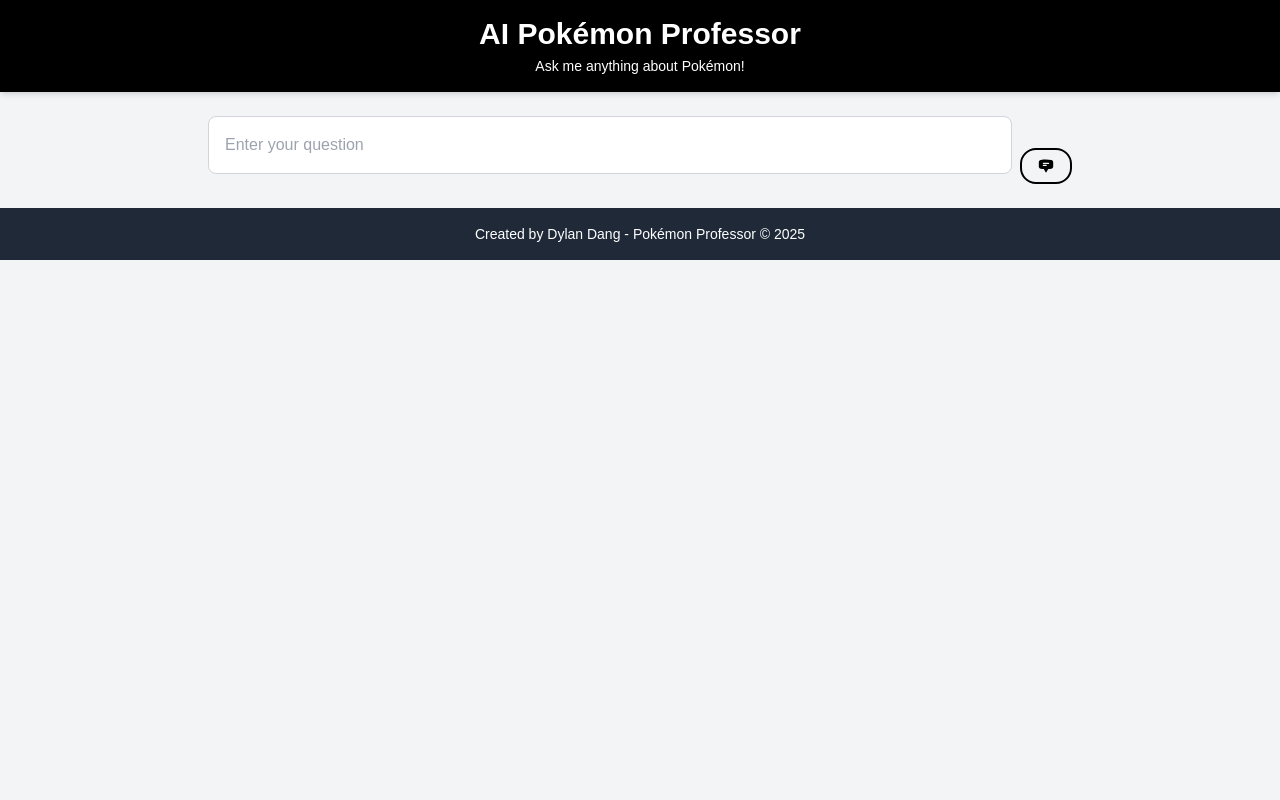
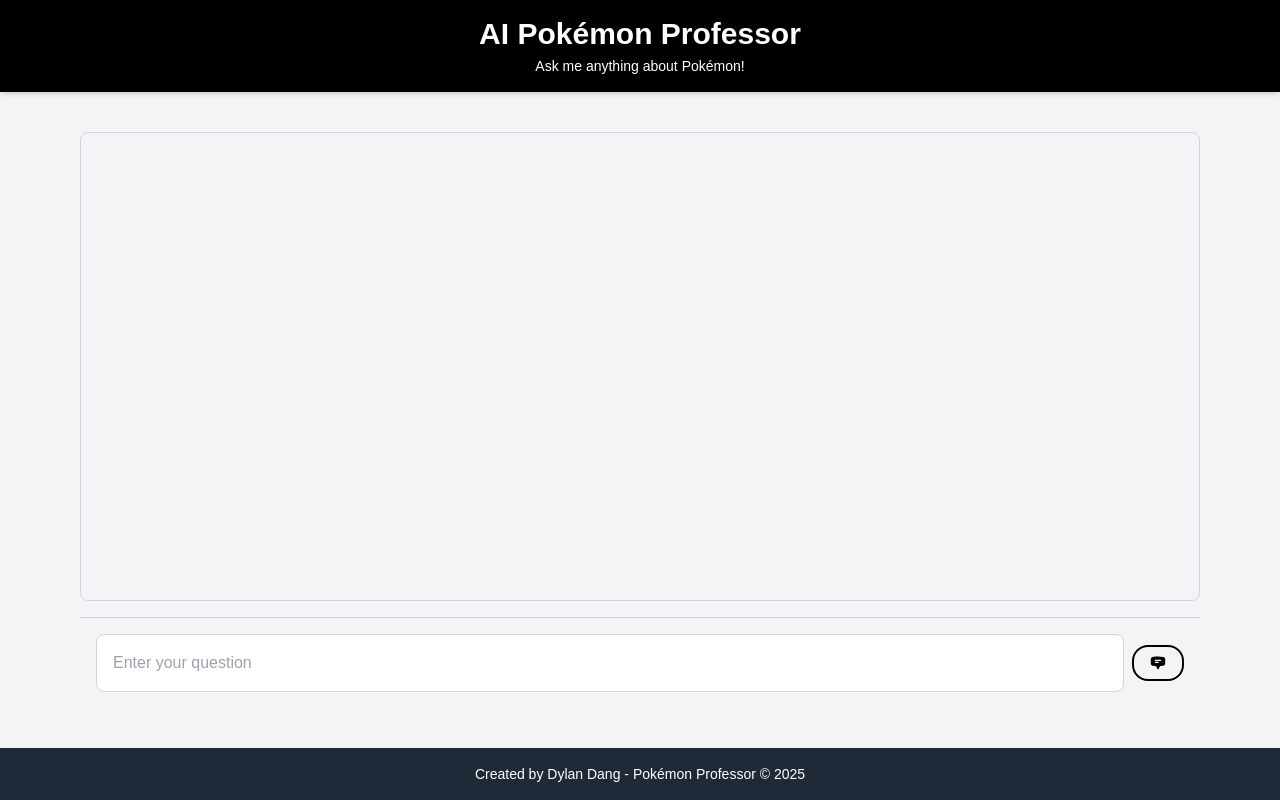
Before and after one commit to dangzdylan/PokemonAnswerEngine, a Next.js app in the folder frontend/: page / in a window 1280 px wide. Built offline with nearby package versions, Linux system fonts and the light colour scheme.

Commit message:
implemented chat history with scrollable chat box, made style changes for ui scalability

```diff
--- a/frontend/app/page.tsx
+++ b/frontend/app/page.tsx
@@ -3,7 +3,7 @@
 
 const Home = () => {
   return (
-    <div className="min-h-screen bg-gray-100">
+    <div className="h-screen flex flex-col bg-gray-100">
       <Head>
         <title>Pokémon Answer Engine</title>
         <meta name="description" content="Search for Pokémon information using AI" />
@@ -11,18 +11,19 @@
         <link rel="icon" href="/favicon.ico" />
       </Head>
 
+      {/* Header */}
       <header className="bg-black text-white py-4 shadow-md text-center">
         <h1 className="text-3xl font-bold">AI Pokémon Professor</h1>
         <p className="text-sm mt-1">Ask me anything about Pokémon!</p>
       </header>
 
-      <main className="container mx-auto p-6 text-black text-center">
-        <div className="px-20">
-          <PokemonQuery />
-        </div>
+      {/* Main Content */}
+      <main className=" flex-grow flex flex-col overflow-y-auto px-20 py-10 text-black">
+        <PokemonQuery />
       </main>
 
-      <footer className="bg-gray-800 text-white py-4 mt-auto text-center">
+      {/* Footer */}
+      <footer className="bg-gray-800 text-white py-4 text-center">
         <p className="text-sm">Created by Dylan Dang - Pokémon Professor © 2025</p>
       </footer>
     </div>
--- a/frontend/components/PokemonQuery.tsx
+++ b/frontend/components/PokemonQuery.tsx
@@ -1,29 +1,40 @@
 "use client";
 
-import React, { useState } from "react";
+import React, { useState, useEffect, useRef } from "react";
 import { fetchPokemonData, RetrievedData } from "@/utils/api";
 import { HiMiniChatBubbleBottomCenterText } from "react-icons/hi2";
 import "./PokemonQuery.css";
 
+interface ChatMessage {
+  query: string;
+  response: string;
+  retrievedData: RetrievedData[];
+  showCards: boolean;
+}
+
 const PokemonQuery: React.FC = () => {
   const [query, setQuery] = useState("");
-  const [response, setResponse] = useState<string>("");
-  const [submittedQuery, setSubmittedQuery] = useState<string>("");
-  const [retrievedData, setRetrievedData] = useState<RetrievedData[]>([]);
-  const [error, setError] = useState<string | null>(null);
-  const [showPokemonCards, setShowPokemonCards] = useState(false);
+  const [history, setHistory] = useState<ChatMessage[]>([]);
+  const chatContainerRef = useRef<HTMLDivElement>(null);
+  const [loading, setLoading] = useState(false);
 
   const handleQuery = async (customQuery?: string) => {
     const activeQuery = customQuery || query;
     try {
-      setSubmittedQuery(activeQuery);
+      setLoading(true);
       const data = await fetchPokemonData(activeQuery);
-      setResponse(data.response);
-      setRetrievedData(data.retrieved_data);
-      setError(null);
+
+      // Add query and response to history
+      setHistory((prev) => [
+        ...prev,
+        { query: activeQuery, response: data.response, retrievedData: data.retrieved_data, showCards: false},
+      ]);
+
+      setQuery(""); // Clear the input box
     } catch (err) {
-      setError("Failed to fetch data. Please try again.");
       console.error(err);
+    } finally {
+      setLoading(false);
     }
   };
 
@@ -33,83 +44,119 @@
   }
 
   function properSentenceCapitalization(sentence: string) {
-    let newSentence = "";
-    for (const word of sentence.split(" ")) {
-      newSentence += word[0] + word.slice(1).toLowerCase() + " ";
-    }
-    return newSentence;
+    return sentence
+      .split(" ")
+      .map((word) => word[0].toUpperCase() + word.slice(1).toLowerCase())
+      .join(" ");
   }
 
+  const toggleShowCards = (index: number) => {
+    setHistory((prev) =>
+      prev.map((message, i) =>
+        i === index ? { ...message, showCards: !message.showCards } : message
+      )
+    );
+  };
+
+  // Scroll to the bottom of the chat when history updates
+  useEffect(() => {
+    if (chatContainerRef.current) {
+      chatContainerRef.current.scrollTop = chatContainerRef.current.scrollHeight;
+    }
+  }, [history.length]);
+
   return (
-    <div>
-      {error && <p style={{ color: "red" }}>{error}</p>}
+    <div className="flex flex-col h-full">
+      {/* Chat Container */}
+      <div
+        ref={chatContainerRef}
+        className="flex-grow overflow-y-auto border border-gray-300 rounded-lg p-4 mb-4"
+      >
+        {history.map((message, index) => (
+          <div key={index} className="mb-6">
+            <div className="text-left">
+              <h2 className="font-bold text-blue-500">You:</h2>
+              <p>{message.query}</p>
+            </div>
 
-      {submittedQuery && (
-        <div className="my-5 text-left">
-          <h2 className="font-bold mx-2">{"You:"}</h2>
-          <div className="mx-2"> {`${submittedQuery}`} </div>
+            <div className="text-left mt-2">
+              <h2 className="font-bold text-green-600">Pokémon Professor:</h2>
+              <p>{message.response}</p>
             </div>
-      )}
 
-      {response && (
-        <div>
-          <h2 className="font-bold text-left mx-2">Pokémon Professor :</h2>
-          <p className="text-left mx-2">{response}</p>
+            {message.retrievedData.length > 0 && (
+              <div className="mt-4">
+                <button
+                  className="font-bold py-2 px-4 bg-stone-900 text-white rounded-lg hover:bg-stone-700 transition ease-in-out duration-300"
+                  onClick={() => toggleShowCards(index)}
+                >
+                  {message.showCards ? "Hide Pokémon Data" : "Show Pokémon Data"}
+                </button>
+                {message.showCards && (
+                  <div className="flex flex-wrap mt-2">
+                    {message.retrievedData.map((pokemon) => (
+                      <div
+                        key={pokemon.id}
+                        className={`flex-1 m-2 pokemon-card p-4 rounded-lg shadow-md pokemon-card-${pokemon.details.types[0]}`}
+                      >
+                        <div className="flex justify-center">
+                          <img
+                            src={`https://raw.githubusercontent.com/PokeAPI/sprites/master/sprites/pokemon/${pokemon.id}.png`}
+                            alt={pokemon.details.name}
+                          />
                         </div>
-      )}
-
-      {retrievedData.length > 0 && (
-        <div>
-          <button
-            onClick={() => setShowPokemonCards(!showPokemonCards)}
-            className="my-5 font-bold mt-5 py-2 px-4 bg-stone-900 text-white rounded-lg hover:bg-stone-700 transition ease-in-out duration-300"
-          >
-            {showPokemonCards
-              ? "Hide Pokémon that may be relevant to your query"
-              : "Show Pokémon that may be relevant to your query"}
-          </button>
-          {showPokemonCards &&
-            <div className="flex flex-row">
-              {retrievedData.map((pokemon) => (
-                <div key={pokemon.id} className={`flex-1 m-2 pokemon-card p-4 rounded-lg shadow-md pokemon-card-${pokemon.details.types[0]}`}>
-                  <div className="flex justify-center">
-                    <img src={`https://raw.githubusercontent.com/PokeAPI/sprites/master/sprites/pokemon/${pokemon.id}.png`}/>
-                  </div>
-                  <h3 className="font-bold my-1">{capitalize(pokemon.details.name)}</h3>
+                        <h3 className="font-bold my-1">
+                          {capitalize(pokemon.details.name)}
+                        </h3>
                         <p>
                           <strong>Height:</strong> {pokemon.details.height} |{" "}
                           <strong>Weight:</strong> {pokemon.details.weight}
                         </p>
                         <p>
-                    <strong>Abilities:</strong> {pokemon.details.abilities.map(capitalize).join(", ")}
+                          <strong>Abilities:</strong>{" "}
+                          {pokemon.details.abilities.map(capitalize).join(", ")}
                         </p>
                         <p>
-                    <strong>Flavor Text:</strong> {properSentenceCapitalization(pokemon.details.flavor_text)}
+                          <strong>Description:</strong>{" "}
+                          {properSentenceCapitalization(
+                            pokemon.details.flavor_text
+                          )}
                         </p>
                         <button
                           className="my-2 bg-white/30 backdrop-blur-md text-white font-semibold py-1 px-2 rounded-lg border border-white/50 hover:bg-white/50 hover:text-black transition ease-in-out duration-300"
                           onClick={() => {
-                    const newQuery = `Tell me everything you know about ${capitalize(pokemon.details.name)}!`;
+                            const newQuery = `Tell me everything you know about ${capitalize(
+                              pokemon.details.name
+                            )}!`;
                             setQuery(newQuery);
                             handleQuery(newQuery);
                           }}
-
                         >
                           Learn More!
                         </button>
                       </div>
                     ))}
                   </div>
-            }
+                )}
               </div>
             )}
+          </div>
+        ))}
 
+        {loading && (
+          <div className="flex justify-center items-center">
+            <div className="loader animate-spin h-8 w-8 border-4 border-t-blue-500 border-gray-200 rounded-full"></div>
+          </div>
+        )}
+      </div>
 
+      {/* Input Section */}
+      <div className="flex items-center p-4 border-t border-gray-300">
         <textarea
           value={query}
           onChange={(e) => setQuery(e.target.value)}
           placeholder="Enter your question"
-        className="py-4 px-4 w-3/4 border border-gray-300 rounded-lg resize-none focus:outline-none focus:ring-2 focus:ring-blue-500"
+          className="flex-grow py-4 px-4 border border-gray-300 rounded-lg resize-none focus:outline-none focus:ring-2 focus:ring-blue-500"
           rows={1}
           style={{ overflow: "hidden" }}
           onInput={(e) => {
@@ -118,12 +165,16 @@
             target.style.height = `${target.scrollHeight}px`; // Adjust height to content
           }}
         ></textarea>
-
-      <button onClick={() => {handleQuery();}} className="ml-2 py-2 px-4 border-black border-2 rounded-2xl hover:bg-slate-200">
-         <HiMiniChatBubbleBottomCenterText/>
+        <button
+          onClick={() => handleQuery()}
+          className="ml-2 py-2 px-4 border-black border-2 rounded-2xl hover:bg-slate-200"
+        >
+          <HiMiniChatBubbleBottomCenterText />
         </button>
       </div>
+    </div>
   );
+
 };
 
 export default PokemonQuery;
```
Also changed, not shown: frontend/components/PokemonQuery.css (line endings or trailing spaces). Lines whose indentation alone changed are shown as unchanged.
